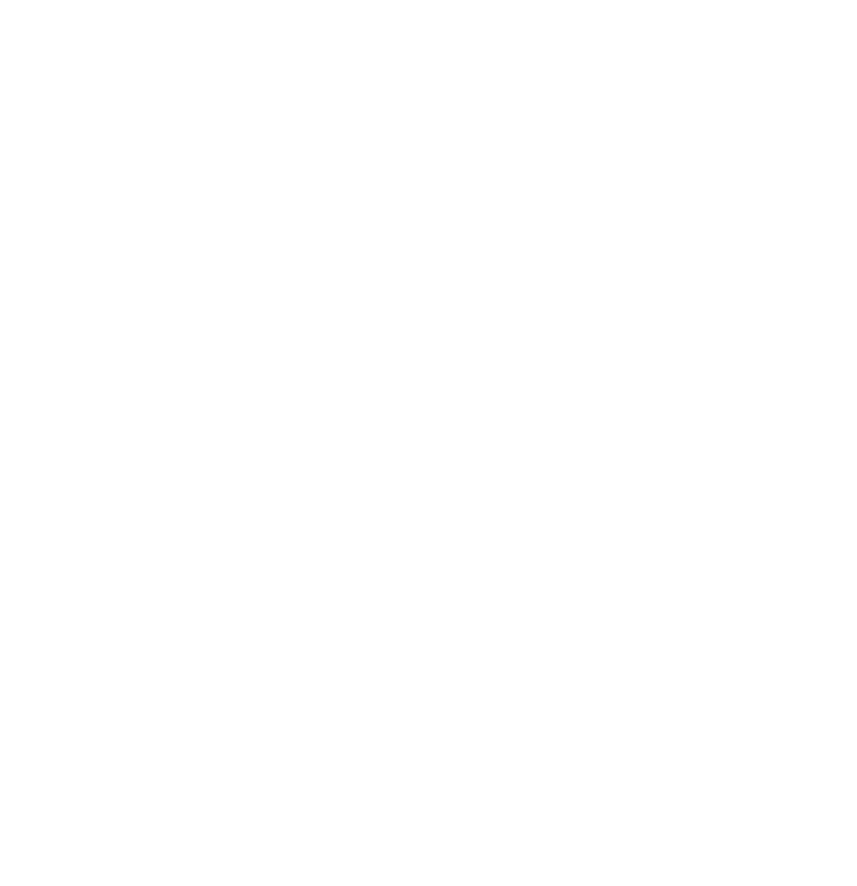
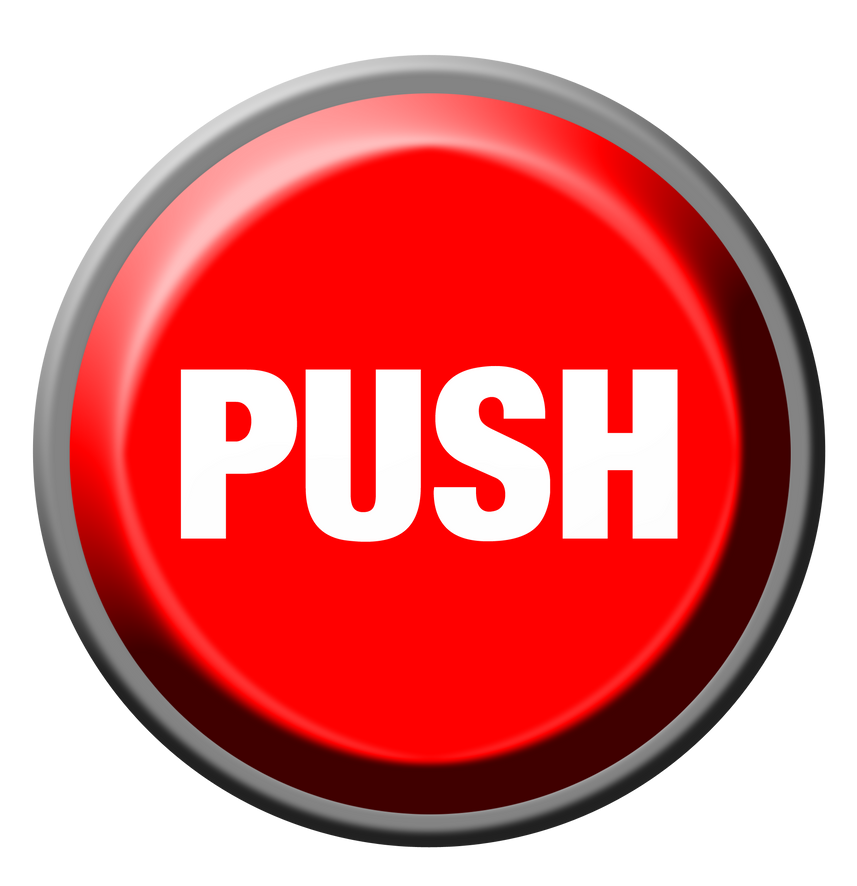
Before and after one commit to kevinnail/experiments, a plain HTML site: page index.html in a window 1280 px wide. Shown: the whole page, without its empty margins (25-882 px from the left). Before the commit the page ends 800 px from the top, so only its background shows below. Drawn offline with Linux system fonts and the light colour scheme.

```diff
--- a/index.html
+++ b/index.html
@@ -7,6 +7,10 @@
     <title>Document</title>
 </head>
 <body>
-
+    <main>
+        <section>
+            <img src="./push-button.png" alt="">
+        </section>
+    </main>
 </body>
 </html>
```
Also changed, not shown: push-button.png (added).
